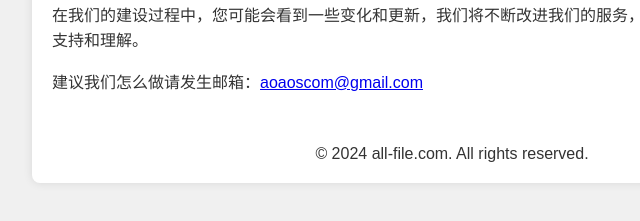
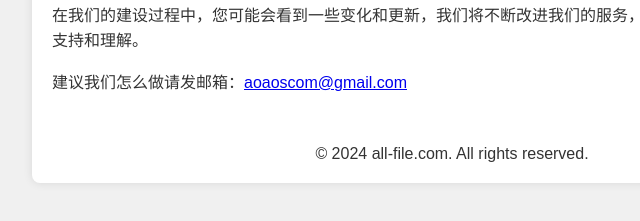
Before and after one commit to aoaoscom/all-file.github.io, a plain HTML site: page index.html in a window 1280 px wide. Shown: the part 249-470 px from the top of the page, 188-828 px from the left. Drawn offline with Linux system fonts and the light colour scheme.

Commit message:
Update index.html

```diff
--- a/index.html
+++ b/index.html
@@ -38,7 +38,7 @@
         <h1>all-file.com - 文件绿色安心下载</h1>
         <p>我们正在全力筹划将 all-file.com 打造成为一个安全可靠的文件下载平台，为用户提供绿色、安心的下载服务。我们深知用户对于文件下载的安全和可信任性的重视，因此我们致力于提供经过严格审核的文件，保障用户设备的安全。</p>
         <p>在我们的建设过程中，您可能会看到一些变化和更新，我们将不断改进我们的服务，以满足用户的需求。感谢您的支持和理解。</p>
-        <p class="email">建议我们怎么做请发生邮箱：<a href="mailto:aoaoscom@gmail.com">aoaoscom@gmail.com</a></p>
+        <p class="email">建议我们怎么做请发邮箱：<a href="mailto:aoaoscom@gmail.com">aoaoscom@gmail.com</a></p>
         <footer>© 2024 all-file.com. All rights reserved.</footer>
     </div>
 </body>
```
